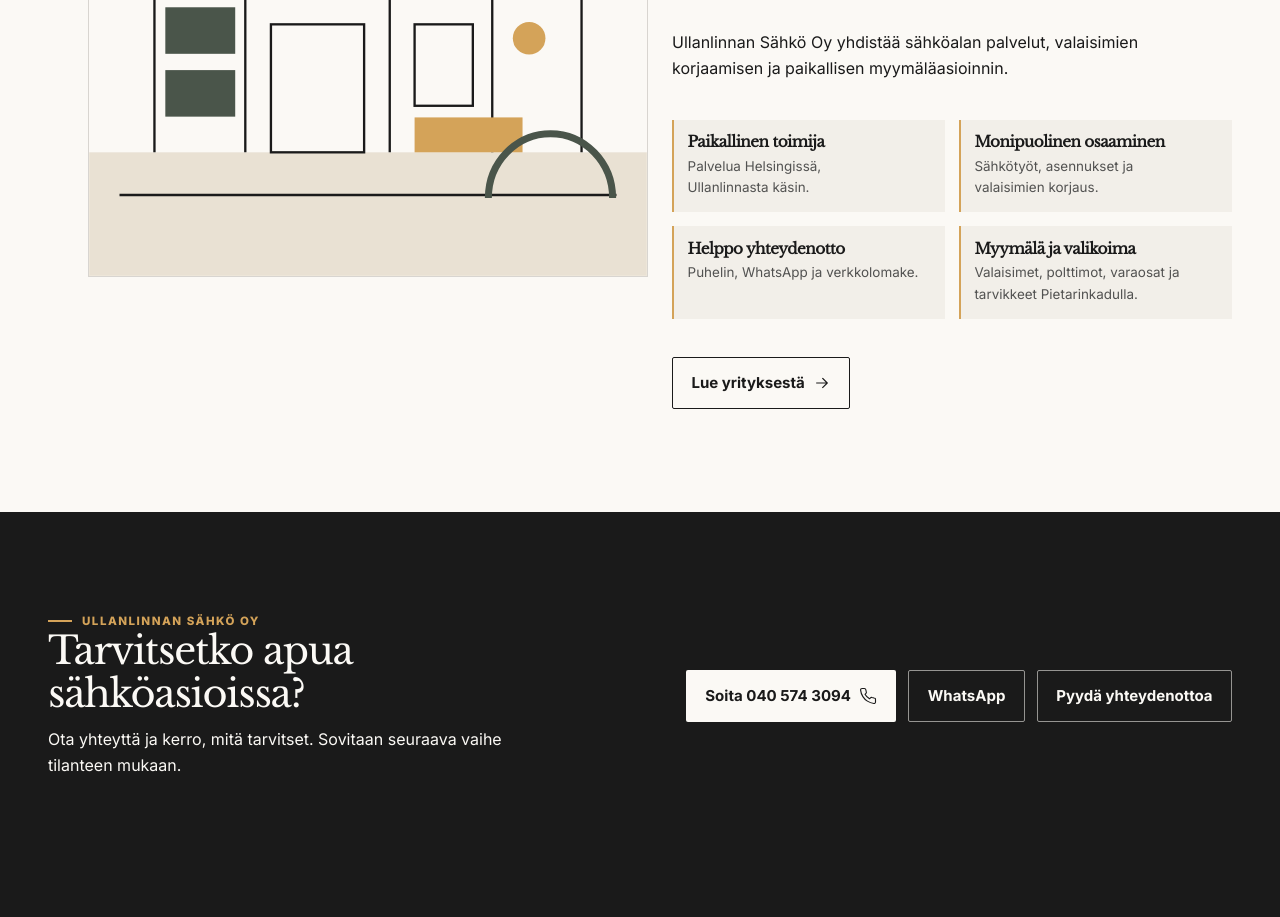
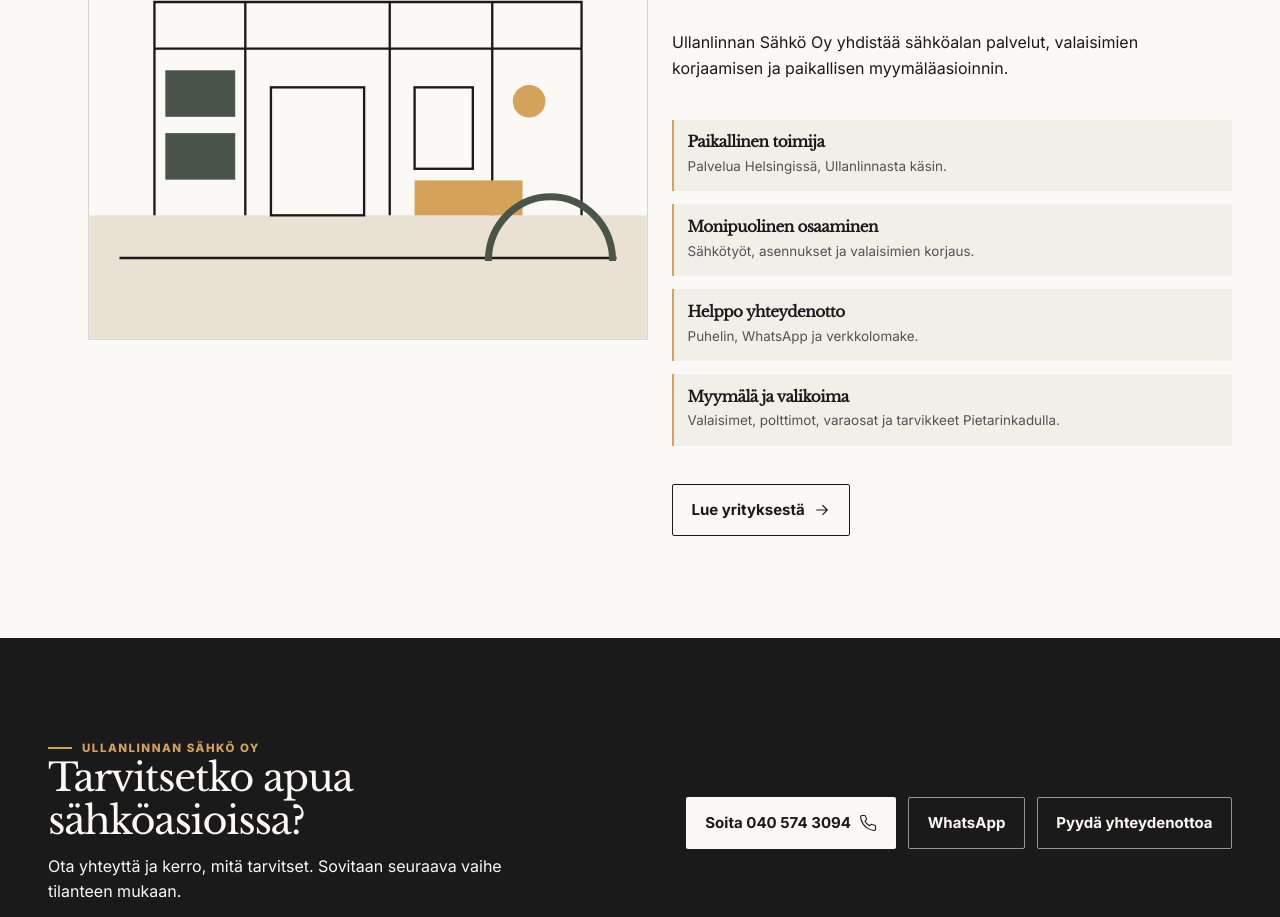
Before and after one commit to Jambovisuaalit/ullanlinnan-sahko-production, a Next.js app: page / in a window 1280 px wide. Shown: the part 3300-4217 px from the top of the page. Built offline with nearby package versions, Linux system fonts and the light colour scheme; no server answers.

Commit message:
fix: keep compact homepage validation and mobile grid

```diff
--- a/src/styles/home-refresh.css
+++ b/src/styles/home-refresh.css
@@ -470,6 +470,9 @@
 }
 
 @media (min-width: 30rem) {
+  .why-us-grid {
+    grid-template-columns: repeat(2, minmax(0, 1fr));
+  }
   .quick-contact-form__grid,
   .subcontractor-form__grid {
     grid-template-columns: repeat(2, minmax(0, 1fr));
@@ -535,7 +538,7 @@
 
 .why-us-grid {
   display: grid;
-  grid-template-columns: repeat(2, minmax(0, 1fr));
+  grid-template-columns: minmax(0, 1fr);
   gap: 0.85rem;
   margin-block: 1.25rem;
 }
```
